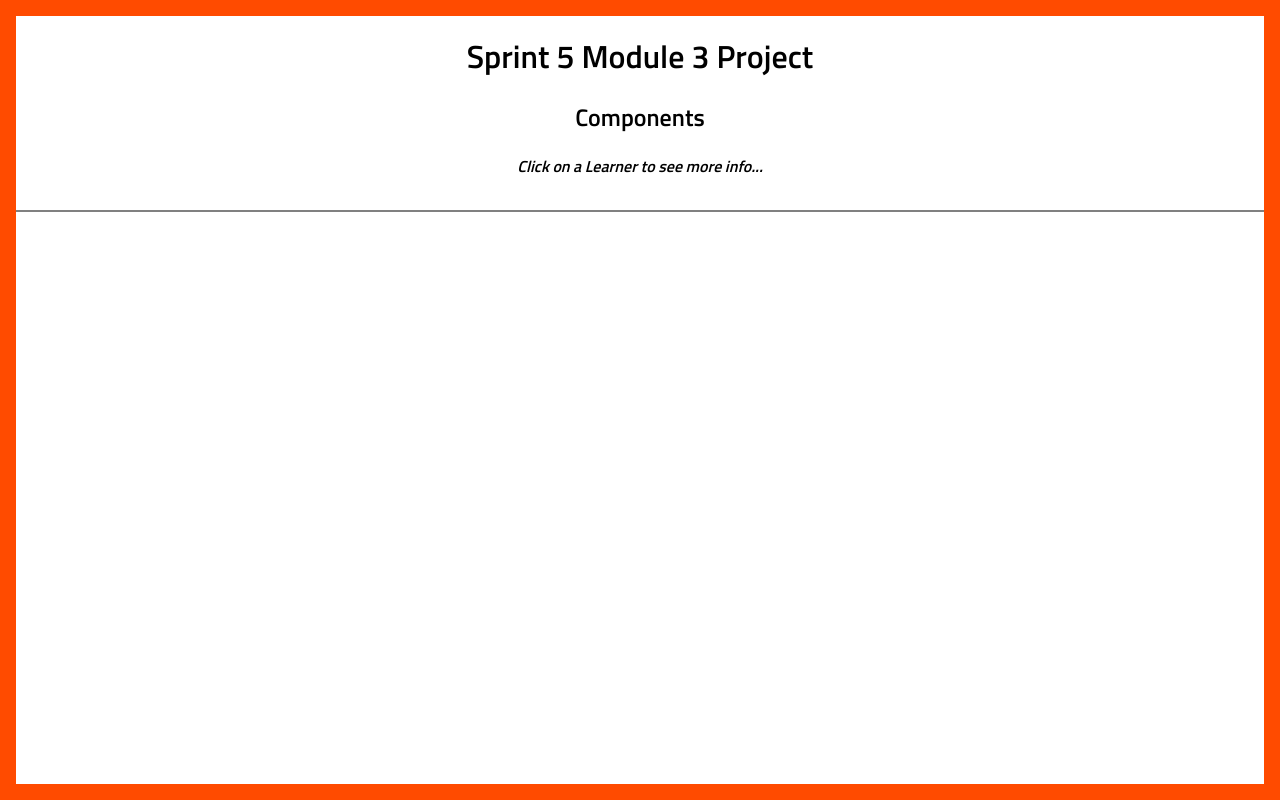
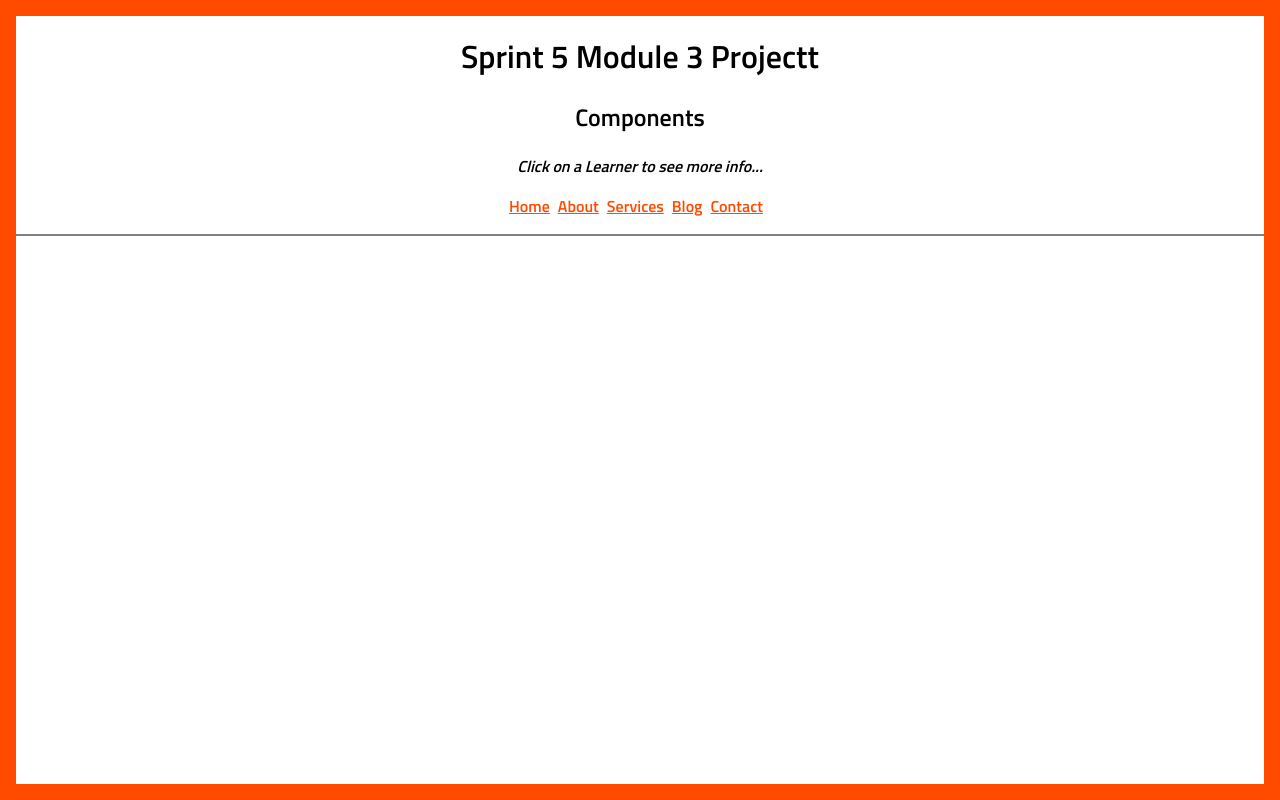
Before and after one commit to bloominstituteoftechnology/module-project-building-components-peacemakerbak, a website: page frontend/index.html in a window 1280 px wide. Drawn offline with Linux system fonts and the light colour scheme.

Commit message:
testing to see it live

```diff
--- a/frontend/index.html
+++ b/frontend/index.html
@@ -16,7 +16,7 @@
 
 <body>
   <header>
-    <h1>Sprint 5 Module 3 Project</h1>
+    <h1>Sprint 5 Module 3 Projectt</h1>
     <h2>Components</h2>
     <p class="info">Click on a Learner to see more info...</p>
   </header>
--- a/frontend/index.js
+++ b/frontend/index.js
@@ -4,11 +4,19 @@ function moduleProject3() {
 
   function buildNav(links) {
     //  ✨ do your magic here
-    return document.createElement('nav')
+    const container = document.createElement('nav') // create a nav element
+    links.forEach(link => { // loop through the links array
+      let a = document.createElement('a') // create an anchor element
+      a.href = link.href // set the href attribute
+      a.title = link.title // set the title attribute
+      a.textContent = link.textContent // set the text content
+      container.appendChild(a) // append the anchor element to the nav element
+    }) // add closing parenthesis for the forEach loop
+      return container // return the nav element
   }
 
-  // ❗ DOM creation using your `buildNav` component (do not change):
-  document.querySelector('header').appendChild(buildNav([
+    // ❗ DOM creation using your `buildNav` component (do not change):
+    document.querySelector('header').appendChild(buildNav([
     { href: 'https://www.example.com', textContent: 'Home', title: 'Go to the home page' },
     { href: 'https://www.example.com/about', textContent: 'About', title: 'Learn more about our company' },
     { href: 'https://www.example.com/services', textContent: 'Services', title: 'View our available services' },
```
